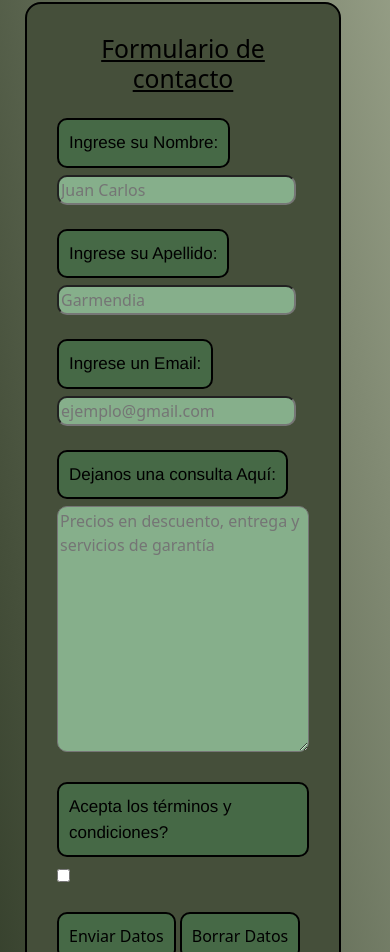
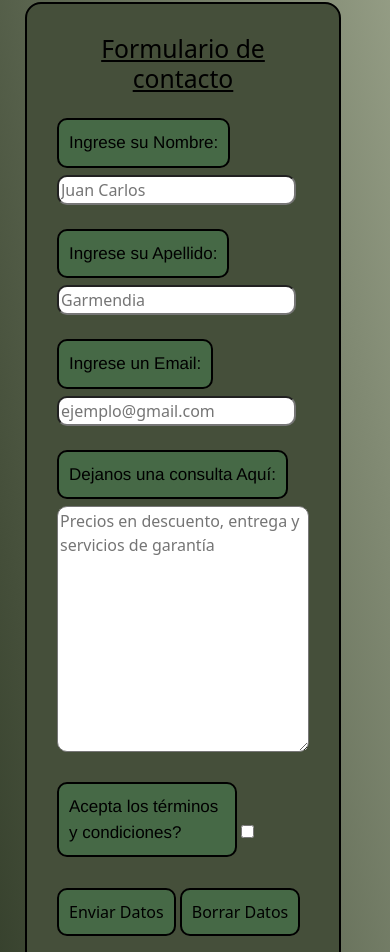
Before and after one commit to Mvp0/Metaverse, a website: page contacto.html in a window 390 px wide. Shown: the part 412-1364 px from the top of the page. Drawn offline with nearby package versions, Linux system fonts and the light colour scheme.

Commit message:
Media queries terminado

```diff
--- a/contacto.html
+++ b/contacto.html
@@ -88,7 +88,7 @@
             </div>
             <br>
             <div>
-              <label class="formest borde" for="acepta">Acepta los términos y condiciones?</label>
+              <label class="formest borde ajusteform" for="acepta">Acepta los términos y condiciones?</label>
               <input type="checkbox" name="acepta" value="1">
               <div>
               <br>
--- a/scss/_listas.scss
+++ b/scss/_listas.scss
@@ -62,8 +62,8 @@ $medidas:
 350px,
 993px,
 1243px,
-340px,
-180px,
+300px,
+150px,
 550px,
 551px,
 370px;
--- a/scss/styles.scss
+++ b/scss/styles.scss
@@ -34,10 +34,12 @@ label{
 }
 .formest2{
     border-radius: 10px;
-    background-color: rgb(134, 175, 139);
 }
 .iframeradius{
     border-radius: 10px;
+}
+.ajusteform{
+    width: 180px;
 }
 .cuadro{
     border: nth($medidas, 12) nth($border, 2);
```
Also changed, not shown: css/style.css.
